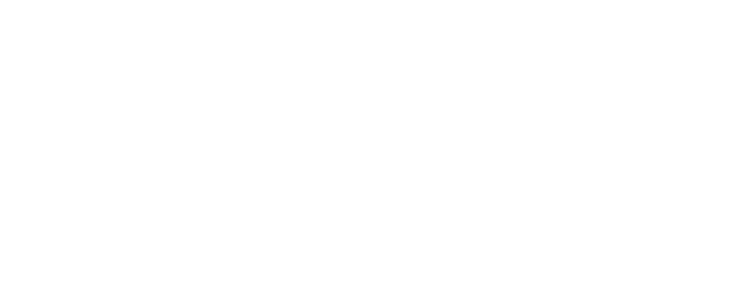
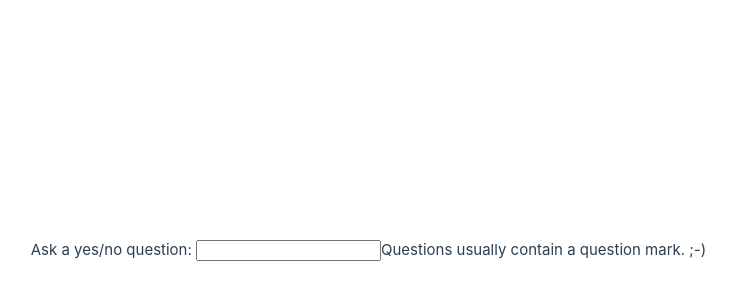
Before and after one commit to UniNassauParnaiba/listadenomes, a Vue app: page /reactive in a window 1280 px wide. Before the commit this address had no page. Shown: the part 150-450 px from the top of the page, without its empty margins (259-995 px from the left). Built offline with nearby package versions, Linux system fonts and the light colour scheme.

Commit message:
Programa de CEOP

```diff
--- a/src/router/index.js
+++ b/src/router/index.js
@@ -1,6 +1,8 @@
 import { createRouter, createWebHistory } from 'vue-router'
 import HomeView from '../views/HomeView.vue'
 import ComputedView from '@/views/ComputedView.vue'
+import ReactiveView from '@/views/ReactiveView.vue'
+import PersonView from '@/views/PersonView.vue'
 
 const router = createRouter({
   history: createWebHistory(import.meta.env.BASE_URL),
@@ -15,6 +17,15 @@ const router = createRouter({
       name: 'computada',
       component: ComputedView,
     },
+    {
+      path: '/reactive',
+      name: 'reactive',
+      component: ReactiveView,
+    },
+    {
+      path: '/pessoas',
+      component: PersonView,
+    },
     // {
     //   path: '/about',
     //   name: 'about',
--- /dev/null
+++ b/src/views/PersonView.vue
@@ -0,0 +1,43 @@
+<template>
+    <div>
+     <h1>Meu endereço</h1>
+     <input type="text" v-model="contextoCEP">
+     <p>
+        {{ enderecoCompleto }}
+     </p>
+    </div>
+</template>
+
+<script setup>
+
+import { reactive, watch, ref } from 'vue';
+
+const contextoCEP = ref();
+const enderecoCompleto = ref();
+
+watch(contextoCEP, async (dataNew, dataOld) => {
+    if(dataNew.length == 8) {
+        try {
+            const res = await fetch('https://viacep.com.br/ws/'+ contextoCEP.value +'/json/')
+
+                    .then(response => {
+                        return response.json()
+                    })
+
+                    .then(data => {
+                        return data
+                    })
+
+            enderecoCompleto.value = res
+
+        } catch (error) {
+            console.error('Algum erro fulerage....')
+        }
+    }
+})
+
+</script>
+
+<style lang="scss" scoped>
+
+</style>
--- /dev/null
+++ b/src/views/ReactiveView.vue
@@ -0,0 +1,31 @@
+<script setup>
+import { ref, watch } from 'vue'
+
+const question = ref('')
+const answer = ref('Questions usually contain a question mark. ;-)')
+const loading = ref(false)
+
+// watch works directly on a ref
+watch(question, async (newQuestion, oldQuestion) => {
+  if (newQuestion.includes('?')) {
+    loading.value = true
+    answer.value = 'Thinking...'
+    try {
+      const res = await fetch('viacep.com.br/ws/01001000/json/')
+      answer.value = (await res.json()).answer
+    } catch (error) {
+      answer.value = 'Error! Could not reach the API. ' + error
+    } finally {
+      loading.value = false
+    }
+  }
+})
+</script>
+
+<template>
+  <p>
+    Ask a yes/no question:
+    <input v-model="question" :disabled="loading" />
+  </p>
+  <p>{{ answer }}</p>
+</template>
```
